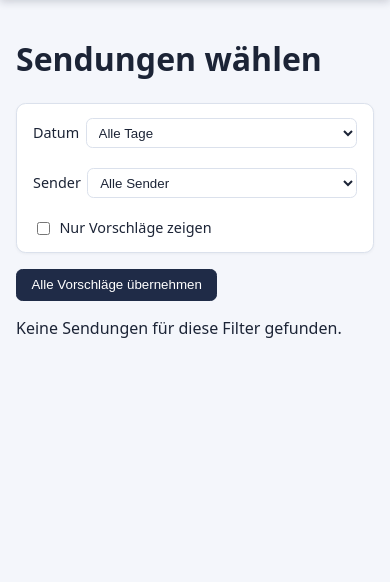
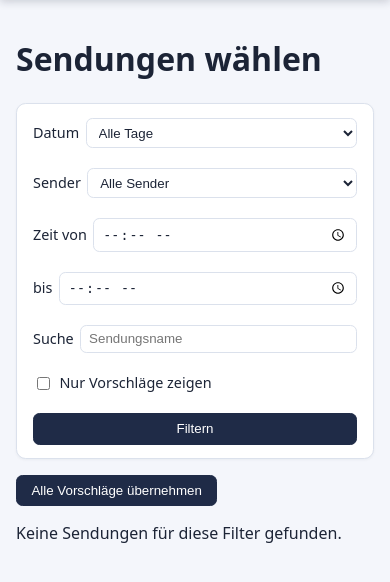
Before and after one commit to thunder312/videoBuddy, a Flask app: page /sendungen in a window 390 px wide. Shown: the part 77-659 px from the top of the page. Run offline with Flask 3, Linux system fonts and the light colour scheme; data that the repository does not hold is empty.

Commit message:
Time-of-day and text filters, no-jump Aufnehmen on Sendungen wählen
Added two filters: a time-of-day range (independent of date, supports
wrapping past midnight for late-night viewing) and a plain title
substring search.

"Aufnehmen" used to be a normal form POST, so clicking it reloaded the
whole page and threw the scroll position back to the top - annoying
once you're filtering through a long list. It's now submitted via
fetch() instead, and the clicked button just flips to a disabled
"Eingeplant" in place. The route recognizes the fetch header and
answers with a plain 204 (no flash/redirect needed) with a normal
POST+redirect fallback for whenever JS is off. Also cross-checks
already-scheduled candidates server-side against jobs.json, so
"Eingeplant" persists correctly across a real reload too, not just
right after the click.

Co-Authored-By: Claude Sonnet 5 <noreply@anthropic.com>

```diff
--- a/videobuddy/static/style.css
+++ b/videobuddy/static/style.css
@@ -234,12 +234,26 @@ tr.day-separator:hover td {
   font-size: 0.9rem;
 }
 
-.filters select {
+.filters select,
+.filters input[type="time"],
+.filters input[type="search"] {
   padding: 0.35rem 0.5rem;
   border: 1px solid var(--border);
   border-radius: 0.4rem;
   background: var(--surface);
   color: var(--text);
+}
+
+.scheduled-marker {
+  cursor: default;
+  background: var(--neutral-bg);
+  border-color: var(--neutral-bg);
+  color: var(--muted);
+}
+
+.scheduled-marker:hover {
+  background: var(--neutral-bg);
+  border-color: var(--neutral-bg);
 }
 
 .filters .checkbox-inline {
@@ -462,7 +476,9 @@ a.button:hover {
     height: 0.85rem;
   }
 
-  .filters select {
+  .filters select,
+  .filters input[type="time"],
+  .filters input[type="search"] {
     flex: 1;
   }
 
--- a/videobuddy/templates/sendungen.html
+++ b/videobuddy/templates/sendungen.html
@@ -22,11 +22,23 @@
         {% endfor %}
       </select>
     </label>
+    <label>
+      Zeit von
+      <input type="time" name="zeit_von" value="{{ zeit_von }}" onchange="this.form.submit()">
+    </label>
+    <label>
+      bis
+      <input type="time" name="zeit_bis" value="{{ zeit_bis }}" onchange="this.form.submit()">
+    </label>
+    <label>
+      Suche
+      <input type="search" name="suche" value="{{ suche }}" placeholder="Sendungsname">
+    </label>
     <label class="checkbox-inline">
       <input type="checkbox" name="nur_vorschlaege" value="1" {% if only_suggestions %}checked{% endif %} onchange="this.form.submit()">
       Nur Vorschläge zeigen
     </label>
-    <noscript><button type="submit">Filtern</button></noscript>
+    <button type="submit">Filtern</button>
   </form>
 
   <div class="toolbar">
@@ -72,7 +84,10 @@
               <td data-label="Ende">{{ c.stop | time_only }}</td>
               <td data-label="Dauer">{{ c.duration_minutes | round | int }} min</td>
               <td data-label="Aktion">
-                <form method="post" action="{{ url_for('aufnehmen') }}">
+                {% if (c.channel, c.start.isoformat(), c.stop.isoformat()) in scheduled_keys %}
+                  <button type="button" class="scheduled-marker" disabled>Eingeplant</button>
+                {% else %}
+                  <form method="post" action="{{ url_for('aufnehmen') }}" class="aufnehmen-form">
                     <input type="hidden" name="channel" value="{{ c.channel }}">
                     <input type="hidden" name="title" value="{{ c.title }}">
                     <input type="hidden" name="epg_start" value="{{ c.start.isoformat() }}">
@@ -80,8 +95,12 @@
                     <input type="hidden" name="nur_vorschlaege" value="{{ '1' if only_suggestions else '' }}">
                     <input type="hidden" name="datum" value="{{ selected_date }}">
                     <input type="hidden" name="sender_filter" value="{{ selected_channel }}">
+                    <input type="hidden" name="zeit_von" value="{{ zeit_von }}">
+                    <input type="hidden" name="zeit_bis" value="{{ zeit_bis }}">
+                    <input type="hidden" name="suche" value="{{ suche }}">
                     <button type="submit">Aufnehmen</button>
                   </form>
+                {% endif %}
               </td>
             </tr>
           {% endif %}
@@ -89,4 +108,29 @@
       </tbody>
     </table>
   {% endif %}
+
+  <script>
+    // "Aufnehmen" per fetch() statt normalem Form-Submit: verhindert den
+    // Sprung nach oben durch einen vollen Seiten-Reload und schaltet den
+    // geklickten Button direkt auf "Eingeplant" um. Ohne JavaScript greift
+    // stattdessen der normale POST+Redirect (siehe aufnehmen()-Route).
+    document.querySelectorAll(".aufnehmen-form").forEach(function (form) {
+      form.addEventListener("submit", function (event) {
+        event.preventDefault();
+        var button = form.querySelector("button");
+        fetch(form.action, {
+          method: "POST",
+          body: new FormData(form),
+          headers: { "X-Requested-With": "fetch" },
+        }).then(function (response) {
+          if (!response.ok) { throw new Error("Aufnehmen fehlgeschlagen"); }
+          button.textContent = "Eingeplant";
+          button.disabled = true;
+          button.classList.add("scheduled-marker");
+        }).catch(function () {
+          form.submit();
+        });
+      }, { once: true });
+    });
+  </script>
 {% endblock %}
--- a/videobuddy/webapp.py
+++ b/videobuddy/webapp.py
@@ -112,6 +112,18 @@ def _status_label(status: str) -> str:
 
 def _date_label(d) -> str:
     return f"{WEEKDAYS[d.weekday()]}, {d.strftime('%d.%m.%Y')}"
+
+
+def _in_time_of_day_range(value: datetime, von: str, bis: str) -> bool:
+    """Tageszeit-Filter fuer "Sendungen wählen", unabhängig vom Datum.
+    von > bis wird als Bereich über Mitternacht interpretiert (z. B.
+    22:00-02:00 für Spätfilme)."""
+    t = value.astimezone(BERLIN).time()
+    von_t = datetime.strptime(von or "00:00", "%H:%M").time()
+    bis_t = datetime.strptime(bis or "23:59", "%H:%M").time()
+    if von_t <= bis_t:
+        return von_t <= t <= bis_t
+    return t >= von_t or t <= bis_t
 
 
 def _channel_name(stream_title: str) -> str:
@@ -362,11 +374,21 @@ def create_app(config: Config | None = None) -> Flask:
         only_suggestions = request.args.get("nur_vorschlaege") == "1"
         selected_date = request.args.get("datum") or ""
         selected_channel = request.args.get("sender") or ""
+        zeit_von = request.args.get("zeit_von") or ""
+        zeit_bis = request.args.get("zeit_bis") or ""
+        suche = request.args.get("suche") or ""
 
         entries = get_epg_entries()
         candidates = build_candidates(entries, settings_data)
         if only_suggestions:
             candidates = [c for c in candidates if c.is_suggestion]
+        if suche:
+            needle = suche.lower()
+            candidates = [c for c in candidates if needle in c.title.lower()]
+        if zeit_von or zeit_bis:
+            candidates = [
+                c for c in candidates if _in_time_of_day_range(c.start, zeit_von, zeit_bis)
+            ]
 
         available_dates = sorted(
             {c.start.astimezone(BERLIN).date() for c in candidates}
@@ -390,6 +412,16 @@ def create_app(config: Config | None = None) -> Flask:
             if channel_id in config.channel_map
         }
 
+        # Zeigt "Eingeplant" statt "Aufnehmen", wenn für genau diese
+        # Sendezeit bereits ein aktiver Job existiert - z. B. nach einem
+        # Reload, nachdem der JS-Klick-Handler (siehe sendungen.html) schon
+        # optimistisch umgeschaltet hatte.
+        scheduled_keys = {
+            (j["channel"], j["epg_start"], j["epg_end"])
+            for j in scheduler.list_jobs(config)
+            if j["status"] in scheduler.ACTIVE_STATUSES
+        }
+
         table_rows = _build_table_rows(candidates, show_day_separators=not selected_date)
 
         return render_template(
@@ -401,6 +433,10 @@ def create_app(config: Config | None = None) -> Flask:
             selected_date=selected_date,
             channel_options=channel_options,
             selected_channel=selected_channel,
+            zeit_von=zeit_von,
+            zeit_bis=zeit_bis,
+            suche=suche,
+            scheduled_keys=scheduled_keys,
         )
 
     @app.route("/sendungen/aufnehmen", methods=["POST"])
@@ -416,6 +452,12 @@ def create_app(config: Config | None = None) -> Flask:
             buffer_before_minutes=settings_data["buffer_before_minutes"],
             buffer_after_minutes=settings_data["buffer_after_minutes"],
         )
+        # Der JS-Klick-Handler in sendungen.html schickt diesen Request per
+        # fetch() und schaltet den geklickten Button selbst auf "Eingeplant"
+        # um, ohne die Seite neu zu laden (siehe dortiger Kommentar) - ohne
+        # JS greift stattdessen der normale Redirect-Fallback unten.
+        if request.headers.get("X-Requested-With") == "fetch":
+            return ("", 204)
         flash(f'"{title}" eingeplant.', "success")
         return redirect(
             url_for(
@@ -423,6 +465,9 @@ def create_app(config: Config | None = None) -> Flask:
                 nur_vorschlaege=request.form.get("nur_vorschlaege") or None,
                 datum=request.form.get("datum") or None,
                 sender=request.form.get("sender_filter") or None,
+                zeit_von=request.form.get("zeit_von") or None,
+                zeit_bis=request.form.get("zeit_bis") or None,
+                suche=request.form.get("suche") or None,
             )
         )
 
```
Also changed, not shown: tests/test_webapp.py (+91 -0 lines). Lines whose indentation alone changed are shown as unchanged.
